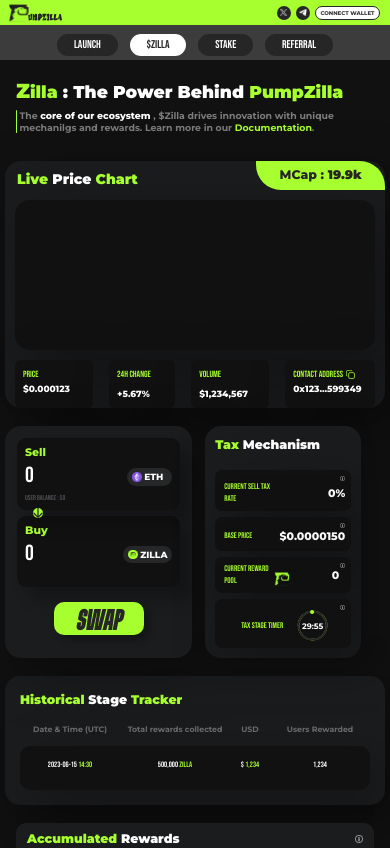
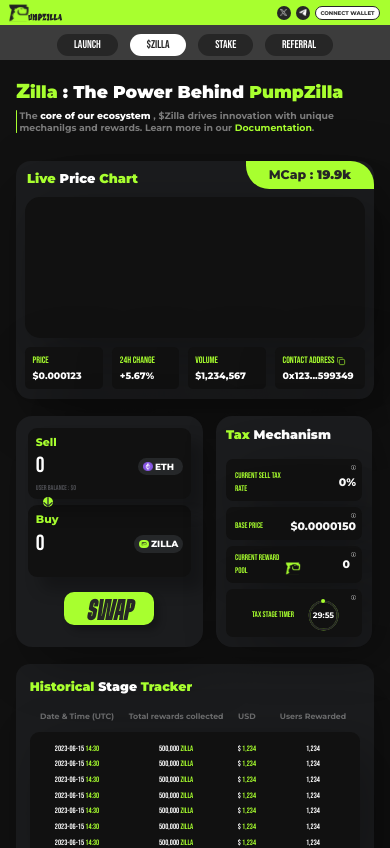
Before and after one commit to vizeerr/zilla, a Next.js app: page /zilla-token in a window 390 px wide. Shown: the top 848 px of the page. Built offline with nearby package versions, Linux system fonts and the light colour scheme.

Commit message:
zilla page v1.3

```diff
--- a/src/app/zilla-token/page.js
+++ b/src/app/zilla-token/page.js
@@ -23,7 +23,7 @@
               </p>
           </div>
 
-          <div className='md:mt-[2.5vw] mt-[28px] flex md:gap-[2vw] gap-[20px]  justify-center'>
+          <div className='md:mt-[2.5vw] mt-[28px] flex md:gap-[2vw] gap-[4.8vw]  justify-center'>
             <ZillaLeftView/>
             <div className='md:block hidden'>
               <ZillaRightView/>
--- a/src/components/ZillaLeftView.jsx
+++ b/src/components/ZillaLeftView.jsx
@@ -19,42 +19,42 @@
   return (
 
     <div className=''>
-      <div className='bg-[#1B1C1E] shadow-[16.21px_16.21px_56.21px_0px_#0000004F] md:rounded-[2.6vw] rounded-[16px]'>
+      <div className='bg-[#1B1C1E] shadow-[16.21px_16.21px_56.21px_0px_#0000004F] md:rounded-[2.6vw] rounded-[3.8vw]'>
         <div className=' flex justify-between items-start'>
 
-            <p className='font-[900] md:pt-[1.9vw] pt-[8px] md:pb-[1.4vw] pb-[10px]  md:ps-[2.8vw] ps-[12px]  font-montserrat md:text-[1.8vw] text-[14px] text-white'><span className='text-primary'>Live</span> Price <span className='text-primary'>Chart</span></p>
+            <p className='font-[900] md:pt-[1.9vw] pt-[1.9vw] md:pb-[1.4vw] pb-[2.4vw]  md:ps-[2.8vw] ps-[2.9vw]  font-montserrat md:text-[1.8vw] text-[3.3vw] text-white'><span className='text-primary'>Live</span> Price <span className='text-primary'>Chart</span></p>
 
-            <div className='bg-primary  md:rounded-[0_2.6vw] rounded-[0_25px] md:w-[18vw] w-[33vw] md:py-[0.7vw] py-[5px] text-center'>
+            <div className='bg-primary  md:rounded-[0_2.6vw] rounded-[0_6vw] md:w-[18vw] w-[33vw] md:py-[0.7vw] py-[1.2vw] text-center'>
                 <p className='font-[800] font-montserrat md:text-[1.8vw] text-[3.2vw] text-[#262626] '>MCap : <span className='font-[900]'>19.9k</span></p>
             </div>
         </div>
-        <div className='md:px-[1.6vw] md:pb-[1.8vw] px-[10px]'>
+        <div className='md:px-[1.6vw] md:pb-[1.8vw] px-[2.4vw] pb-[2.6vw]'>
 
-        <div className='w-full md:h-[21vw] h-[150px] md:rounded-[1.8vw] rounded-[15px] bg-[#111111] shadow-[16.21px_16.21px_56.21px_0px_#0000004F]'>
+        <div className='w-full md:h-[21vw] h-[36vw] md:rounded-[1.8vw] rounded-[15px] bg-[#111111] shadow-[16.21px_16.21px_56.21px_0px_#0000004F]'>
         </div>
 
-        <div className='md:mt-[1.5vw] mt-[10px] flex justify-between md:gap-[1.5vw] '>
-          <div className='md:w-[13.6vw] w-[20vw] md:ps-[1.3vw] ps-[8px] md:pt-[1vw] pt-[8px] md:pb-[0.6vw] pb-[8px] bg-[#111111] shadow-[16.21px_16.21px_56.21px_0px_#0000004F] md:rounded-[1vw]  rounded-[6px]'>
-            <p className='font-bebasneue text-primary md:text-[1vw] text-[2.3vw] font-[400]'>PRICE</p>
-            <p className='font-montserrat font-[800] mt-[0.2vw] md:text-[0.9vw] text-[2.3vw] text-white'>$0.000123</p>
+        <div className='md:mt-[1.5vw] mt-[2.4vw] flex justify-between md:gap-[1.5vw] '>
+          <div className='md:w-[13.6vw] w-[20vw] md:ps-[1.3vw] ps-[1.9vw] md:pt-[1vw] pt-[1.9vw] md:pb-[0.6vw] pb-[1.4vw] bg-[#111111] shadow-[16.21px_16.21px_56.21px_0px_#0000004F] md:rounded-[1vw]  rounded-[1.4vw]'>
+            <p className='font-bebasneue text-primary md:text-[1vw] text-[2.4vw] font-[400]'>PRICE</p>
+            <p className='font-montserrat font-[800] mt-[0.2vw] md:text-[0.9vw] text-[2.4vw] text-white'>$0.000123</p>
           </div>
-          <div className='md:w-[11vw] w-[17vw] md:ps-[1.3vw] ps-[8px] md:pt-[1vw] pt-[8px] md:pb-[0.6vw] pb-[8px] bg-[#111111] shadow-[16.21px_16.21px_56.21px_0px_#0000004F] md:rounded-[1vw]  rounded-[6px]'>
-            <p className='font-bebasneue text-primary md:text-[1vw] text-[2.3vw]  font-[400]'>24H CHANGE</p>
-            <p className='font-montserrat font-[800] mt-[5px] md:text-[0.9vw] text-[2.3vw]  text-white'>+5.67%</p>
+          <div className='md:w-[11vw] w-[17vw] md:ps-[1.3vw] ps-[1.9vw] md:pt-[1vw] pt-[1.9vw] md:pb-[0.6vw] pb-[1.4vw] bg-[#111111] shadow-[16.21px_16.21px_56.21px_0px_#0000004F] md:rounded-[1vw]  rounded-[1.4vw]'>
+            <p className='font-bebasneue text-primary md:text-[1vw] text-[2.4vw]  font-[400]'>24H CHANGE</p>
+            <p className='font-montserrat font-[800] mt-[0.2vw] md:text-[0.9vw] text-[2.4vw]  text-white'>+5.67%</p>
           </div>
-          <div className='md:w-[13vw] w-[20vw]  md:ps-[1.3vw] ps-[8px] md:pt-[1vw] pt-[8px] md:pb-[0.6vw] pb-[8px] bg-[#111111] shadow-[16.21px_16.21px_56.21px_0px_#0000004F] md:rounded-[1vw]  rounded-[6px]'>
-            <p className='font-bebasneue text-primary md:text-[1vw] text-[2.3vw]  font-[400]'>VOLUME</p>
-            <p className='font-montserrat font-[800] mt-[5px] md:text-[1vw] text-[2.3vw]  text-white'>$1,234,567</p>
+          <div className='md:w-[13vw] w-[20vw] md:ps-[1.3vw] ps-[1.9vw] md:pt-[1vw] pt-[1.9vw] md:pb-[0.6vw] pb-[1.4vw] bg-[#111111] shadow-[16.21px_16.21px_56.21px_0px_#0000004F] md:rounded-[1vw]  rounded-[1.4vw]'>
+            <p className='font-bebasneue text-primary md:text-[1vw] text-[2.4vw]  font-[400]'>VOLUME</p>
+            <p className='font-montserrat font-[800] mt-[0.2vw] md:text-[1vw] text-[2.4vw]  text-white'>$1,234,567</p>
           </div>
-          <div className='md:w-[17vw] w-[23vw] md:ps-[1.3vw] ps-[8px] md:pt-[1vw] pt-[8px] md:pb-[0.6vw] pb-[8px] bg-[#111111] shadow-[16.21px_16.21px_56.21px_0px_#0000004F] md:rounded-[1vw]  rounded-[6px]'>
+          <div className='md:w-[17vw] w-[23vw] md:ps-[1.3vw] ps-[1.9vw] md:pt-[1vw] pt-[1.9vw] md:pb-[0.6vw] pb-[1.4vw] bg-[#111111] shadow-[16.21px_16.21px_56.21px_0px_#0000004F] md:rounded-[1vw]  rounded-[1.4vw]'>
 
             <div className='flex gap-[0.6vw] items-center'>
-              <p className='font-bebasneue text-primary md:text-[1vw] text-[2.3vw] font-[400]'>Contact Address</p>
-              <div className='md:w-[1.2vw] w-[10px]' >
+              <p className='font-bebasneue text-primary md:text-[1vw] text-[2.4vw] font-[400]'>Contact Address</p>
+              <div className='md:w-[1.2vw] w-[2.4vw]' >
                 <Image src={copy} alt=''onClick={handleCopy}/>
               </div>
             </div>
-            <p className='font-montserrat font-[800] mt-[0.2vw] md:text-[0.9vw] text-[2.3vw]  text-white'>{copiedText}</p>
+            <p className='font-montserrat font-[800] mt-[0.2vw] md:text-[0.9vw] text-[2.4vw]  text-white'>{copiedText}</p>
           </div>
         </div>
 
@@ -63,30 +63,30 @@
 
       </div>
 
-      <div className='md:hidden block mt-[18px]'>
+      <div className='md:hidden block mt-[4.3vw]'>
         <ZillaRightView/>
       </div>
 
-      <div className='bg-[#1B1C1E] md:px-[1.7vw] px-[15px] md:mt-[2vw] mt-[18px] md:pb-[1.8vw] pb-[15px] shadow-[16.21px_16.21px_56.21px_0px_#0000004F] md:rounded-[2.6vw] rounded-[15px]'>
+      <div className='bg-[#1B1C1E] md:px-[1.7vw] px-[3.6vw] md:mt-[2vw] mt-[4.3vw] md:pb-[1.8vw] pb-[3.6vw] shadow-[16.21px_16.21px_56.21px_0px_#0000004F] md:rounded-[2.6vw] rounded-[3.6vw]'>
         <div className=' flex justify-between items-center'>
-              <p className='font-[900] md:pt-[1.9vw] md:pb-[2.5vw] pb-[15px] md:ps-[1vw] pt-[15px]  font-montserrat md:text-[1.8vw] text-[3.2vw] text-white'><span className='text-primary'>Historical</span> Stage <span className='text-primary'>Tracker</span></p>
+              <p className='font-[900] md:pt-[1.9vw] md:pb-[2.5vw] pb-[3.6vw] md:ps-[1vw] pt-[3.6vw]  font-montserrat md:text-[1.8vw] text-[3.2vw] text-white'><span className='text-primary'>Historical</span> Stage <span className='text-primary'>Tracker</span></p>
         </div>
         <div className='flex justify-around '>
-          <p className='md:w-[12.5vw] w-[100px] text-center  font-montserrat font-[700] md:text-[1.3vw] text-[2vw] text-white text-opacity-35'>Date & Time (UTC)</p>
-          <p className='md:w-[15.8vw] w-[110px] text-center  font-montserrat font-[700] md:text-[1.3vw] text-[2vw] text-white text-opacity-35'>Total rewards collected</p>
-          <p className='md:w-[4.3vw] w-[40px] text-center font-montserrat font-[700] md:text-[1.3vw] text-[2vw] text-white text-opacity-35'>USD</p>
-          <p className='md:w-[11.1vw] w-[100px] text-center font-montserrat   font-[700] md:text-[1.3vw] text-[2vw] text-white text-opacity-35'>Users Rewarded</p>
+          <p className='md:w-[12.5vw] w-[24.2vw] text-center  font-montserrat font-[700] md:text-[1.3vw] text-[2vw] text-white text-opacity-35'>Date & Time (UTC)</p>
+          <p className='md:w-[15.8vw] w-[26.6vw] text-center  font-montserrat font-[700] md:text-[1.3vw] text-[2vw] text-white text-opacity-35'>Total rewards collected</p>
+          <p className='md:w-[4.3vw] w-[9.7vw] text-center font-montserrat font-[700] md:text-[1.3vw] text-[2vw] text-white text-opacity-35'>USD</p>
+          <p className='md:w-[11.1vw] w-[24.2vw] text-center font-montserrat   font-[700] md:text-[1.3vw] text-[2vw] text-white text-opacity-35'>Users Rewarded</p>
         </div>
         <div>
 
-        <div className='md:rounded-[1.8vw] md:mt-[0.6vw] mt-[10px] rounded-[10px] bg-[#111111] md:py-[2vw] py-[13px] shadow-[16.21px_16.21px_56.21px_0px_#0000004F] '>
-          <div className='space-y-1  md:h-[9.3vw] h-[4.6vw]  overflow-x-hidden'>
+        <div className='md:rounded-[1.8vw] md:mt-[0.6vw] mt-[2.4vw] rounded-[2.4vw] bg-[#111111] md:py-[2vw] py-[2.8vw] shadow-[16.21px_16.21px_56.21px_0px_#0000004F] '>
+          <div className='space-y-1  md:h-[9.3vw] h-[28vw]  overflow-x-hidden'>
             {[...Array(18)].map((index) => (
               <ul key={index} className='flex justify-around '>
-                <li className='font-bebasneue md:w-[11.9vw] w-[100px] text-center font-[400] md:text-[1.3vw] text-[2vw] text-white'>2023-06-15   <span className='text-primary'>14:30</span> </li>
-                <li className='font-bebasneue md:w-[15.3vw] w-[110px] text-center font-[400] md:text-[1.3vw] text-[2vw] text-white'>500,000   <span className='text-primary'>Zilla</span> </li>
-                <li className='font-bebasneue md:w-[3.8vw]  w-[40px] text-center font-[400] md:text-[1.3vw] text-[2vw] text-white'>$   <span className='text-primary'>1,234</span> </li>
-                <li className='font-bebasneue md:w-[10.6vw] w-[100px] text-center font-[400] md:text-[1.3vw] text-[2vw] text-white'>1,234 </li>
+                <li className='font-bebasneue md:w-[11.9vw] w-[24.2vw] text-center font-[400] md:text-[1.3vw] text-[2vw] text-white'>2023-06-15   <span className='text-primary'>14:30</span> </li>
+                <li className='font-bebasneue md:w-[15.3vw] w-[26.6vw] text-center font-[400] md:text-[1.3vw] text-[2vw] text-white'>500,000   <span className='text-primary'>Zilla</span> </li>
+                <li className='font-bebasneue md:w-[3.8vw]  w-[9.7vw] text-center font-[400] md:text-[1.3vw] text-[2vw] text-white'>$   <span className='text-primary'>1,234</span> </li>
+                <li className='font-bebasneue md:w-[10.6vw] w-[24.2vw] text-center font-[400] md:text-[1.3vw] text-[2vw] text-white'>1,234 </li>
 
               </ul>
 
```
